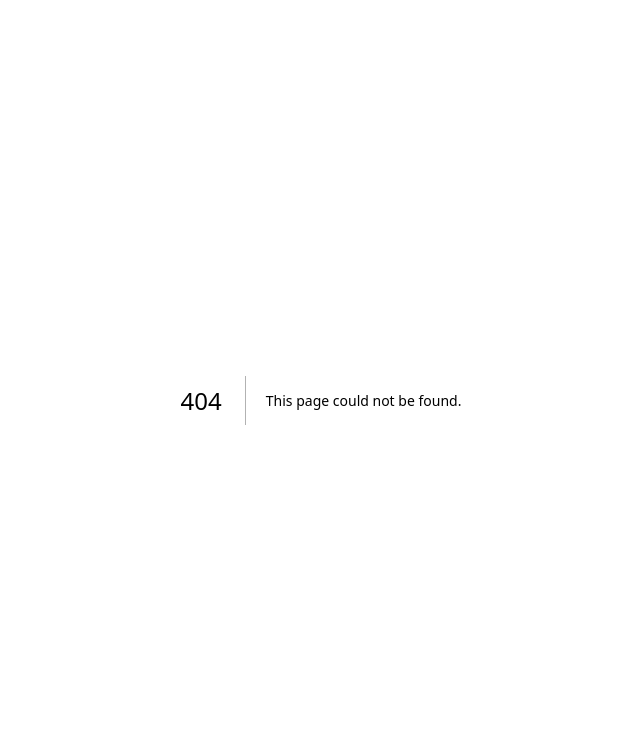
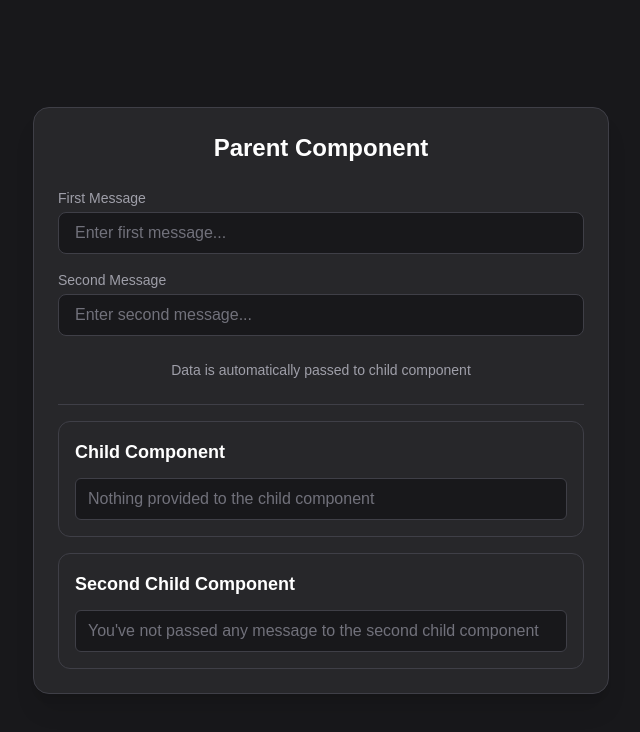
Before and after one commit to utkarshgangwar/reacting-with-next, a Next.js app: page /prop-drilling/parent in a window 1280 px wide. Before the commit this address had no page. Shown: the top 732 px of the page, without its empty margins (319-959 px from the left). Built offline with nearby package versions, Linux system fonts and the light colour scheme.

Commit message:
prop drilling

```diff
--- /dev/null
+++ b/src/app/(public)/prop-drilling/child/page.tsx
@@ -0,0 +1,44 @@
+'use client'
+
+import React from 'react'
+import SecondChild from '../second-child/page'
+
+type ChildProps = {
+    message: string
+    messageSecond?: string
+}
+
+const ChildComponent: React.FC<ChildProps> = ({ message, messageSecond }) => {
+    return (
+        <>
+            <div className="p-4 border border-zinc-700 rounded-xl bg-zinc-800 space-y-3">
+
+                <h1 className="text-lg font-semibold text-white">
+                    Child Component
+                </h1>
+
+                <input
+                    type="text"
+                    value={message ?? ""}
+                    readOnly
+                    placeholder="Nothing provided to the child component"
+                    className="w-full px-3 py-2 bg-zinc-900 border border-zinc-700 text-white rounded-md placeholder:text-zinc-500"
+                />
+
+                {messageSecond && (
+                    <p className="text-sm text-zinc-400">
+                        Second message triggered re-render:{" "}
+                        <strong className="text-white">{messageSecond}</strong>
+                    </p>
+                )}
+            </div>
+
+            {/* Second Child */}
+            <div className="mt-4">
+                <SecondChild messageSecond={messageSecond ?? ""} />
+            </div>
+        </>
+    )
+}
+
+export default ChildComponent
--- /dev/null
+++ b/src/app/(public)/prop-drilling/parent/page.tsx
@@ -0,0 +1,74 @@
+'use client'
+
+import React, { useState } from 'react'
+import ChildComponent from '../child/page'
+
+const Page: React.FC = () => {
+  const [messageToChild, setMessageToChild] = useState<string>("")
+  const [messageToChild2, setMessageToChild2] = useState<string>("")
+
+  const handleChange = (e: React.ChangeEvent<HTMLInputElement>) => {
+    setMessageToChild(e.target.value)
+  }
+
+  const handleChange2 = (e: React.ChangeEvent<HTMLInputElement>) => {
+    setMessageToChild2(e.target.value)
+  }
+
+  return (
+    <div className="min-h-screen bg-zinc-900 flex items-center justify-center p-6">
+      <div className="w-full max-w-xl bg-zinc-800 shadow-xl rounded-2xl p-6 space-y-6 border border-zinc-700">
+
+        {/* Header */}
+        <h1 className="text-2xl font-semibold text-white text-center">
+          Parent Component
+        </h1>
+
+        {/* Inputs */}
+        <div className="space-y-4">
+          <div>
+            <label className="block text-sm font-medium text-zinc-400 mb-1">
+              First Message
+            </label>
+            <input
+              type="text"
+              value={messageToChild}
+              onChange={handleChange}
+              placeholder="Enter first message..."
+              className="w-full px-4 py-2 bg-zinc-900 border border-zinc-700 text-white rounded-lg placeholder:text-zinc-500 focus:outline-none focus:ring-2 focus:ring-blue-500"
+            />
+          </div>
+
+          <div>
+            <label className="block text-sm font-medium text-zinc-400 mb-1">
+              Second Message
+            </label>
+            <input
+              type="text"
+              value={messageToChild2}
+              onChange={handleChange2}
+              placeholder="Enter second message..."
+              className="w-full px-4 py-2 bg-zinc-900 border border-zinc-700 text-white rounded-lg placeholder:text-zinc-500 focus:outline-none focus:ring-2 focus:ring-blue-500"
+            />
+          </div>
+        </div>
+
+        {/* Info */}
+        <p className="text-sm text-zinc-400 text-center">
+          Data is automatically passed to child component
+        </p>
+
+        {/* Child */}
+        <div className="border-t border-zinc-700 pt-4">
+          <ChildComponent
+            message={messageToChild}
+            messageSecond={messageToChild2}
+          />
+        </div>
+
+      </div>
+    </div>
+  )
+}
+
+export default Page
--- /dev/null
+++ b/src/app/(public)/prop-drilling/second-child/page.tsx
@@ -0,0 +1,28 @@
+'use client'
+
+import React from 'react'
+
+type SecondChildProps = {
+    messageSecond?: string
+}
+
+const SecondChild: React.FC<SecondChildProps> = ({ messageSecond }) => {
+    return (
+        <div className="p-4 mt-4 border border-zinc-700 rounded-xl bg-zinc-800 space-y-3">
+
+            <h1 className="text-lg font-semibold text-white">
+                Second Child Component
+            </h1>
+
+            <input
+                type="text"
+                value={messageSecond ?? ""}
+                readOnly
+                placeholder="You've not passed any message to the second child component"
+                className="w-full px-3 py-2 bg-zinc-900 border border-zinc-700 text-white rounded-md placeholder:text-zinc-500"
+            />
+        </div>
+    )
+}
+
+export default SecondChild
--- /dev/null
+++ b/src/app/components/BackButton.tsx
@@ -0,0 +1,17 @@
+'use client'
+
+import React from 'react'
+import { useRouter } from 'next/navigation'
+
+export const BackButton: React.FC = () => {
+    const router = useRouter()
+
+    return (
+        <button
+            onClick={() => router.back()}
+            className="flex items-center gap-2 px-4 py-2 bg-zinc-800 border border-zinc-700 text-white rounded-lg hover:bg-zinc-700 transition"
+        >
+            ← Back
+        </button>
+    )
+}
--- a/src/app/page.tsx
+++ b/src/app/page.tsx
@@ -3,8 +3,8 @@ import Link from "next/link";
 
 export default function Home() {
   const routes = [
-    { name: "Batching Demo", path: "/batching" },
-    { name: "useEffect Demo", path: "/use-effect" },
+    { name: "Batching", path: "/batching" },
+    { name: "Prop Drilling", path: "/prop-drilling/parent" },
     { name: "Forms", path: "/forms" },
     { name: "Auth Example", path: "/auth" },
     { name: "API Demo", path: "/api-demo" },
@@ -37,7 +37,10 @@ export default function Home() {
                 key={route.path}
                 className="text-black dark:text-white text-sm cursor-pointer"
               >
-                • {route.name}
+                •{" "}
+                <Link href={route.path} className="hover:underline">
+                  {route.name}
+                </Link>
               </li>
             ))}
           </ul>
```
